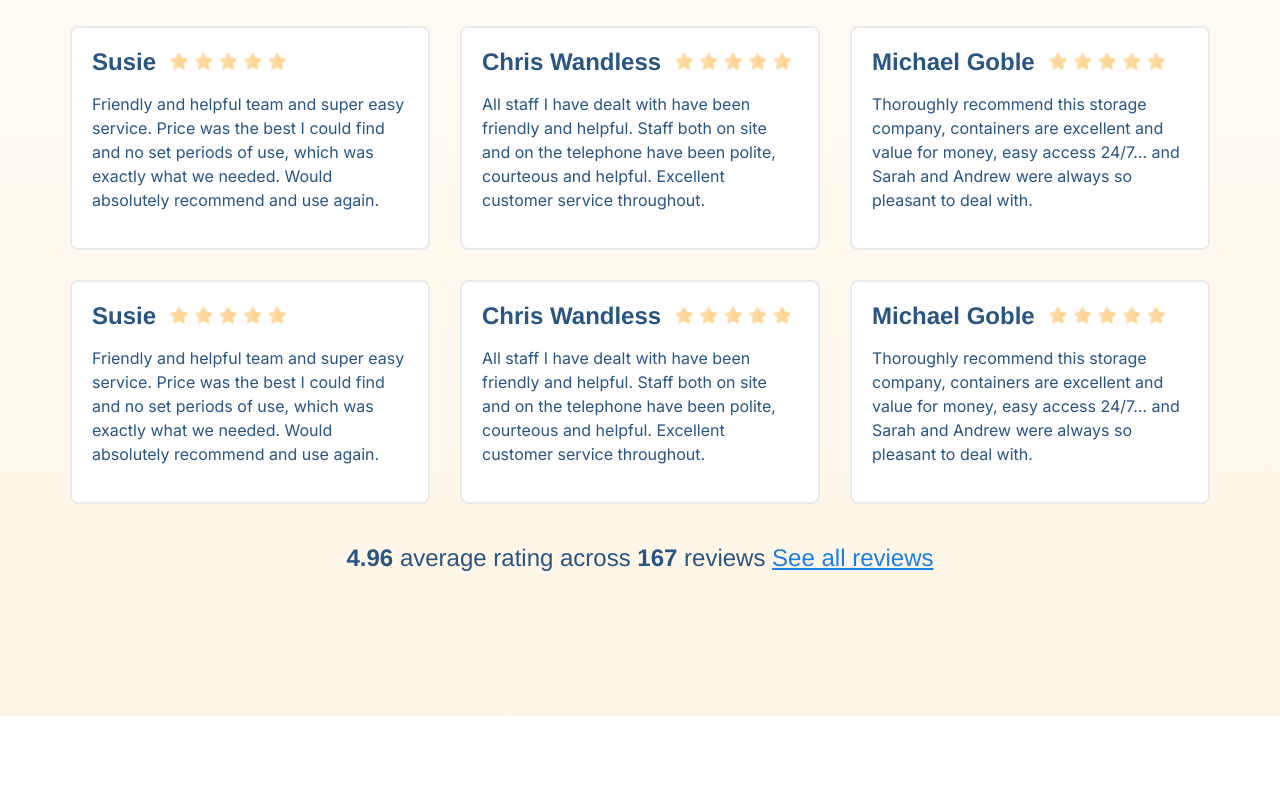
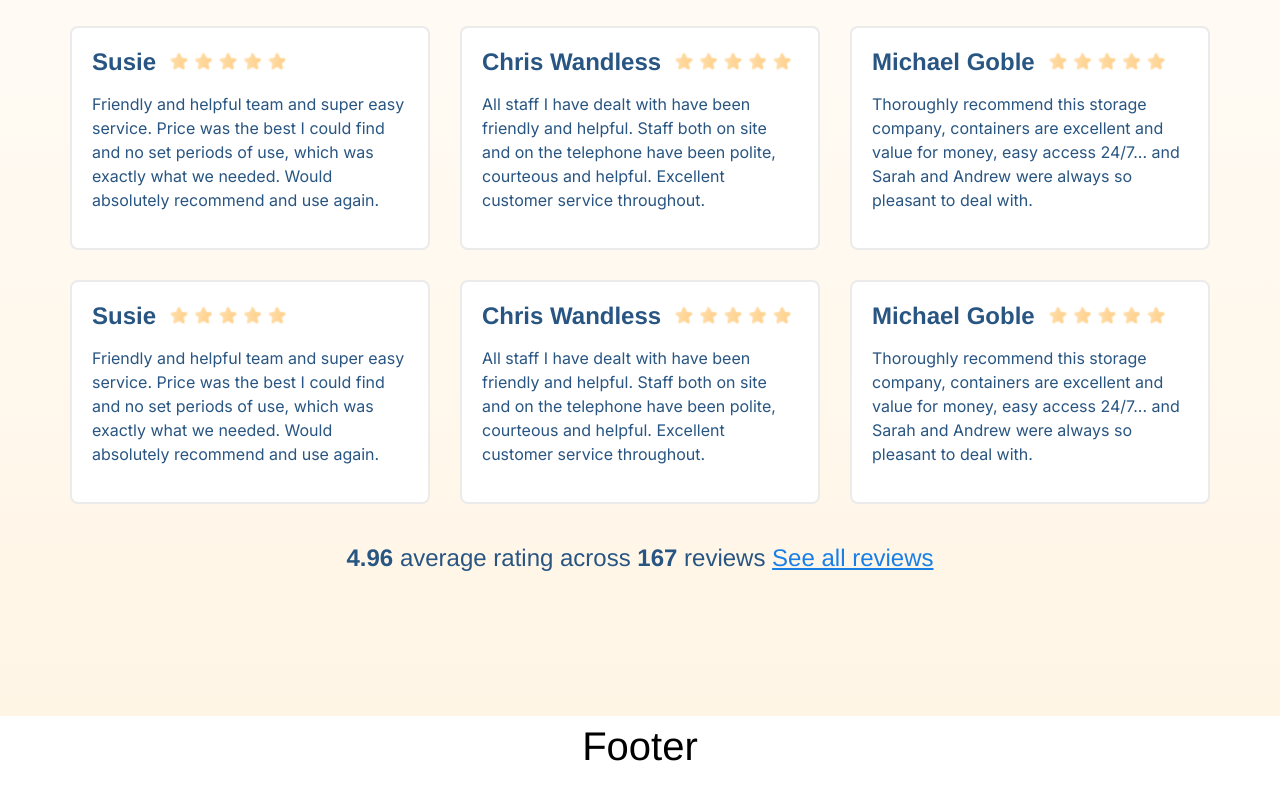
Before and after one commit to halleluyahadesuyi/storage-company, a React (Vite) app: page / in a window 1280 px wide. Shown: the part 5968-6768 px from the top of the page. Before the commit the page ends 6684 px from the top, so only its background shows below. Built offline with nearby package versions, Linux system fonts and the light colour scheme.

Commit message:
feat: Create footer section

```diff
--- a/src/App.jsx
+++ b/src/App.jsx
@@ -4,6 +4,7 @@ import { StorageSelection } from "./components/StorageSelection";
 import { StoreWithUs } from "./components/StoreWithUs";
 import { History } from "./components/History";
 import { Reviews } from "./components/Reviews";
+import { Footer } from "./components/Footer";
 import "./App.css";
 
 function App() {
@@ -15,6 +16,7 @@ function App() {
       <StoreWithUs />
       <History />
       <Reviews />
+      <Footer />
     </>
   );
 }
--- /dev/null
+++ b/src/components/Footer.jsx
@@ -0,0 +1,7 @@
+import styles from "../css/Footer.module.css";
+
+export function Footer() {
+    return (
+        <h2>Footer</h2>
+    )
+}
```
Also changed, not shown: src/css/Footer.module.css (added).
